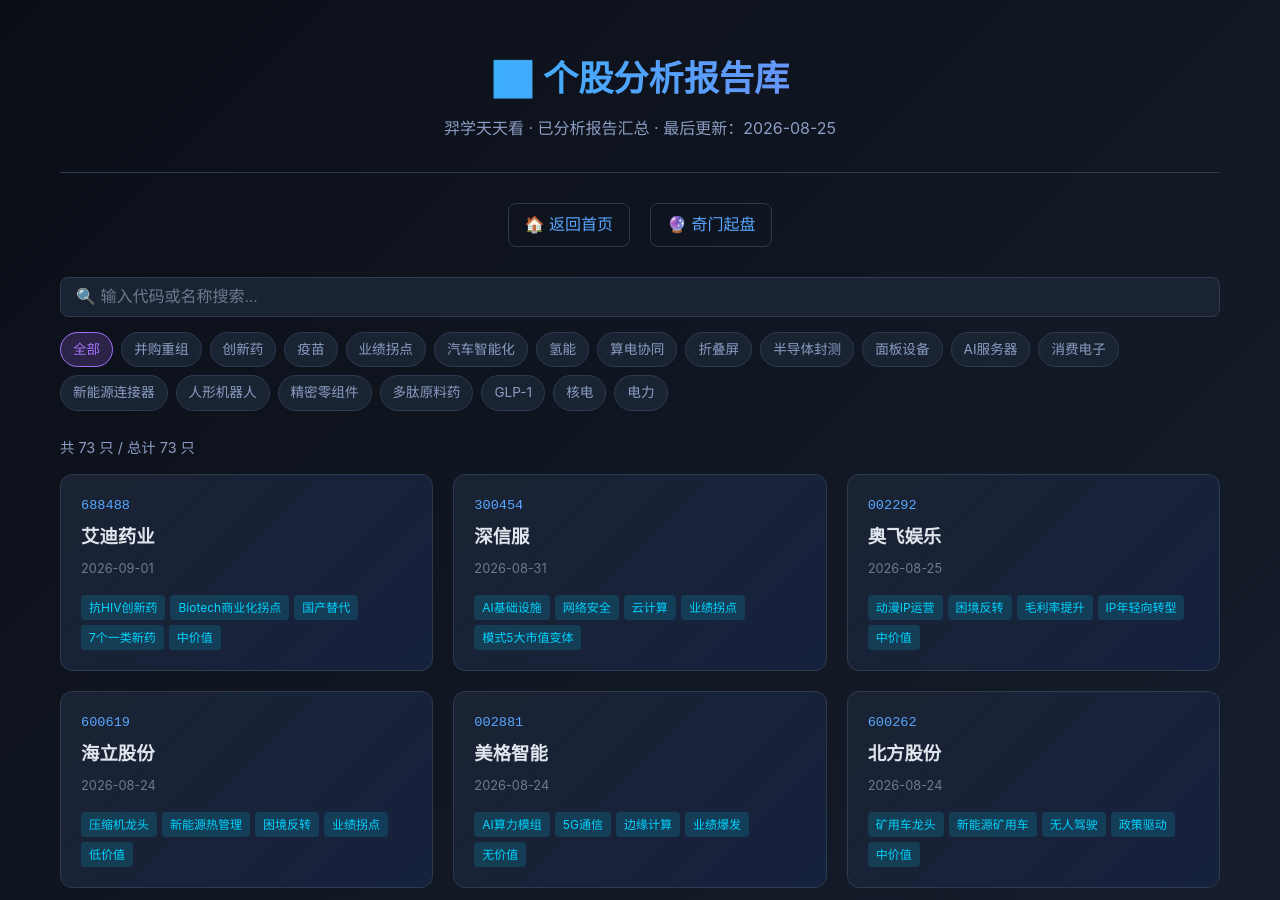
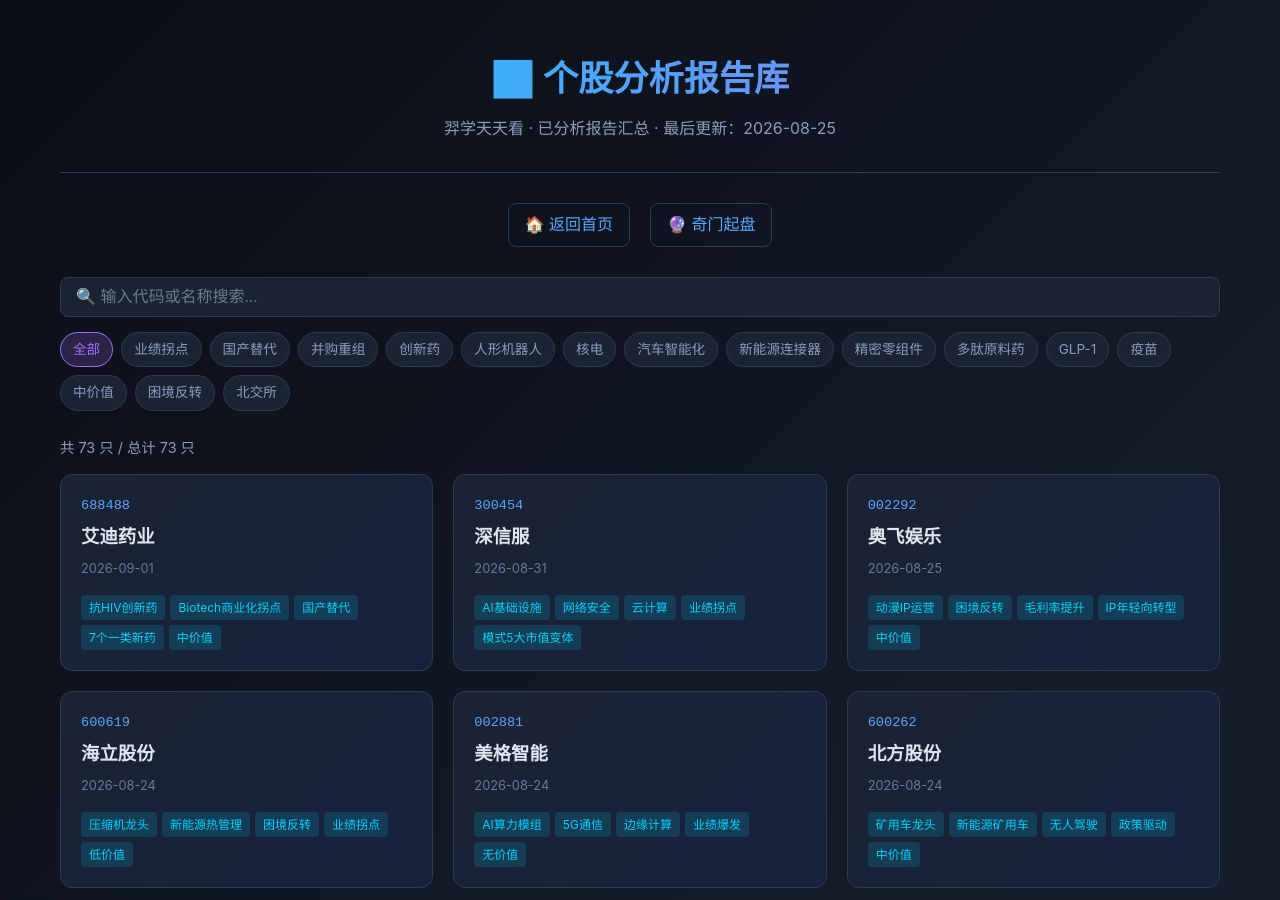
Before and after one commit to xiaoyi0319a/yixue-dashboard, a Jekyll site: the page reports.html, which Jekyll copies as it is, in a window 1280 px wide and 900 px high. Built offline with Jekyll 4.4.1, drawn with Linux system fonts in a browser that asks for light colours; comment, search, counter and statistics services are not loaded.

Commit message:
清理报告库标签： - 移除首页筛选栏中无匹配的标签（氢能/算电协同/折叠屏/半导体封测/面板设备/AI服务器/消费电子/电力） - 修正并购重组 -> 并购重组专题 - 新增国产替代/中价值/困境反转/北交所到筛选栏 - 清理 reports.json 中的 .SZ/.SH 交易所后缀标签（11条报告）

```diff
--- a/reports.html
+++ b/reports.html
@@ -239,25 +239,21 @@
             </div>
             <div class="filter-tags" id="filterTags">
                 <span class="filter-tag active" data-tag="all">全部</span>
-                <span class="filter-tag" data-tag="并购重组">并购重组</span>
+                <span class="filter-tag" data-tag="业绩拐点">业绩拐点</span>
+                <span class="filter-tag" data-tag="国产替代">国产替代</span>
+                <span class="filter-tag" data-tag="并购重组专题">并购重组</span>
                 <span class="filter-tag" data-tag="创新药">创新药</span>
-                <span class="filter-tag" data-tag="疫苗龙头">疫苗</span>
-                <span class="filter-tag" data-tag="业绩拐点">业绩拐点</span>
+                <span class="filter-tag" data-tag="人形机器人">人形机器人</span>
+                <span class="filter-tag" data-tag="核电">核电</span>
                 <span class="filter-tag" data-tag="汽车智能化">汽车智能化</span>
-                <span class="filter-tag" data-tag="氢能">氢能</span>
-                <span class="filter-tag" data-tag="算电协同">算电协同</span>
-                <span class="filter-tag" data-tag="折叠屏">折叠屏</span>
-                <span class="filter-tag" data-tag="半导体封测">半导体封测</span>
-                <span class="filter-tag" data-tag="面板设备">面板设备</span>
-                <span class="filter-tag" data-tag="AI服务器">AI服务器</span>
-                <span class="filter-tag" data-tag="消费电子">消费电子</span>
                 <span class="filter-tag" data-tag="新能源连接器">新能源连接器</span>
-                <span class="filter-tag" data-tag="人形机器人">人形机器人</span>
                 <span class="filter-tag" data-tag="精密零组件">精密零组件</span>
                 <span class="filter-tag" data-tag="多肽原料药">多肽原料药</span>
                 <span class="filter-tag" data-tag="GLP-1">GLP-1</span>
-                <span class="filter-tag" data-tag="核电">核电</span>
-                <span class="filter-tag" data-tag="电力">电力</span>
+                <span class="filter-tag" data-tag="疫苗龙头">疫苗</span>
+                <span class="filter-tag" data-tag="中价值">中价值</span>
+                <span class="filter-tag" data-tag="困境反转">困境反转</span>
+                <span class="filter-tag" data-tag="北交所">北交所</span>
             </div>
         </div>
 
@@ -285,13 +281,16 @@
 
         // 标签样式映射
         const tagStyles = {
-            '并购重组': 'tag-merger',
+            '并购重组专题': 'tag-merger',
             '疫苗龙头': 'tag-vaccine',
             '创新药': 'tag-biotech',
             '二进制赌注': 'tag-biotech',
             '业绩拐点': 'tag-normal',
-            '分析': 'tag-normal',
-            '九价HPV': 'tag-restructuring'
+            '国产替代': 'tag-normal',
+            '中价值': 'tag-normal',
+            '困境反转': 'tag-normal',
+            '北交所': 'tag-normal',
+            '分析': 'tag-normal'
         };
 
         function getTagClass(tag) {
--- a/reports.json
+++ b/reports.json
@@ -318,7 +318,6 @@
     "date": "2026-06-16",
     "file": "/yixue-dashboard/stock-300037.html",
     "tags": [
-      ".SZ",
       "新能源/半导体化学品",
       "储能爆发+电解液修复+半导体冷却液放量"
     ]
@@ -329,7 +328,6 @@
     "date": "2026-06-16",
     "file": "/yixue-dashboard/stock-603662.html",
     "tags": [
-      ".SH",
       "传感器/人形机器人核心零部件",
       "六维力传感器批量交付"
     ]
@@ -340,7 +338,6 @@
     "date": "2026-06-16",
     "file": "/yixue-dashboard/stock-300607.html",
     "tags": [
-      ".SZ",
       "工业自动化/人形机器人",
       "战略转型扭亏/机器人概念"
     ]
@@ -387,7 +384,6 @@
     "date": "2026-06-08",
     "file": "/yixue-dashboard/stock-300925.html",
     "tags": [
-      ".SZ",
       "软件与信息技术服务",
       "AI产品化/鸿蒙生态/金融IT"
     ]
@@ -520,7 +516,6 @@
     "date": "2026-05-29",
     "file": "/yixue-dashboard/stock-001332.html",
     "tags": [
-      ".SZ",
       "金属压力容器",
       "核电",
       "高技术船舶"
@@ -532,7 +527,6 @@
     "date": "2026-05-29",
     "file": "/yixue-dashboard/stock-002823.html",
     "tags": [
-      ".SZ",
       "精密零组件",
       "新能源连接器",
       "人形机器人",
@@ -545,7 +539,6 @@
     "date": "2026-05-29",
     "file": "/yixue-dashboard/stock-001332.html",
     "tags": [
-      ".SZ",
       "金属压力容器",
       "核电",
       "高技术船舶"
@@ -557,7 +550,6 @@
     "date": "2026-05-28",
     "file": "/yixue-dashboard/stock-300545.html",
     "tags": [
-      ".SZ",
       "半导体显示设备",
       "折叠屏/半导体封测/新能源"
     ]
@@ -577,7 +569,6 @@
     "date": "2026-05-28",
     "file": "/yixue-dashboard/stock-600956.html",
     "tags": [
-      ".SH",
       "风电/天然气",
       "氢能/算电协同"
     ]
@@ -588,7 +579,6 @@
     "date": "2026-05-28",
     "file": "/yixue-dashboard/stock-605228.html",
     "tags": [
-      ".SH",
       "汽车零部件",
       "汽车智能化",
       "光学镜片"
@@ -600,7 +590,6 @@
     "date": "2026-05-28",
     "file": "/yixue-dashboard/stock-688139.html",
     "tags": [
-      ".SH",
       "医疗器械",
       "生命科学设备"
     ]
```
